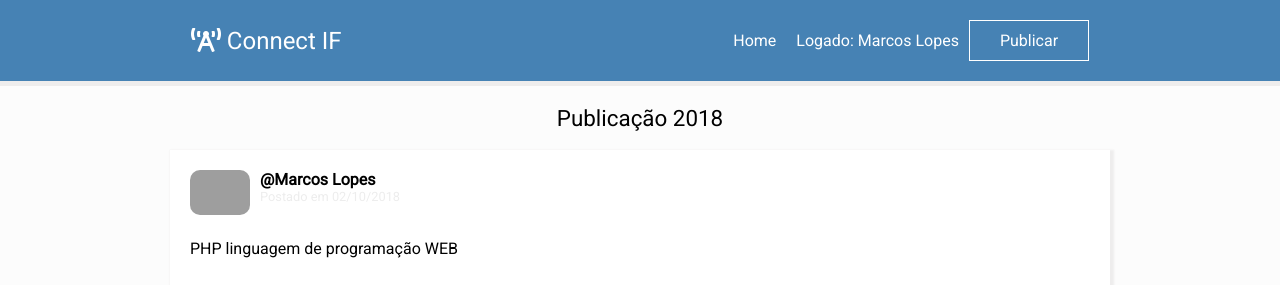
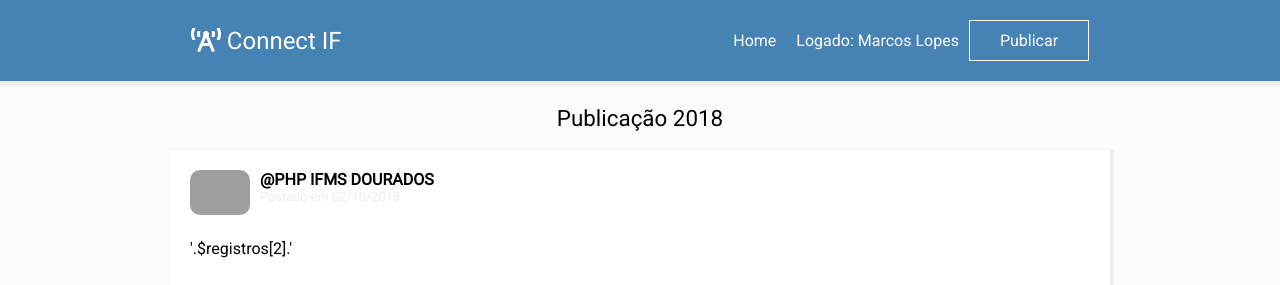
Before and after one commit to Marcoscursos/Curso-PHP, a PHP site: page /user.php in a window 1280 px wide. Shown: the top 285 px of the page. Run offline with PHP 8.4, Linux system fonts and the light colour scheme; some libraries are stand-ins or nearby versions; grey boxes are pictures that could not be loaded.

Commit message:
Update user.php

```diff
--- a/user.php
+++ b/user.php
@@ -33,19 +33,19 @@
 						<img src="https://cdn0.froala.com/assets/editor/docs/server/meta-social/php-00441489844a0103eae71ba2fe15244c.png">
 					</div>
 					<div class="user_name">
-						<h1>@Marcos Lopes</h1>
+						<h1>@PHP IFMS DOURADOS</h1>
 						<span>Postado em 02/10/2018</span>
 					</div>
 				</div>
 				<div class="corpo_publicação">
-					<p>PHP linguagem de programação WEB</p>
+					<p>'.$registros[2].'</p>
 					<div class="foto_publicação">
-						<img src="https://becode.com.br/wp-content/uploads/2017/09/php-post-1.png">
+						<img src="'.$registros[3].'">
 					</div>
 				</div>
 				<div >
-					<a href="index.php?Request=editar&id='.$id.'"><button>Editar publicação</button></a>
-					<a href="index.php?Request=deletar&id='.$id.'&img='.$foto.'"><button>Deletar publicação</button></a>
+					<a href="user.php?Request=editar_postagem&id_postagem='.$registros[0].'"><button>Editar publicação</button></a>
+					<a href="user.php?Request=Deletar_postagem&id_postagem='.$registros[0].'&img='.$registros[3].'"><button>Deletar publicação</button></a>
 				</div>
 			</div>
 			</section>
```
